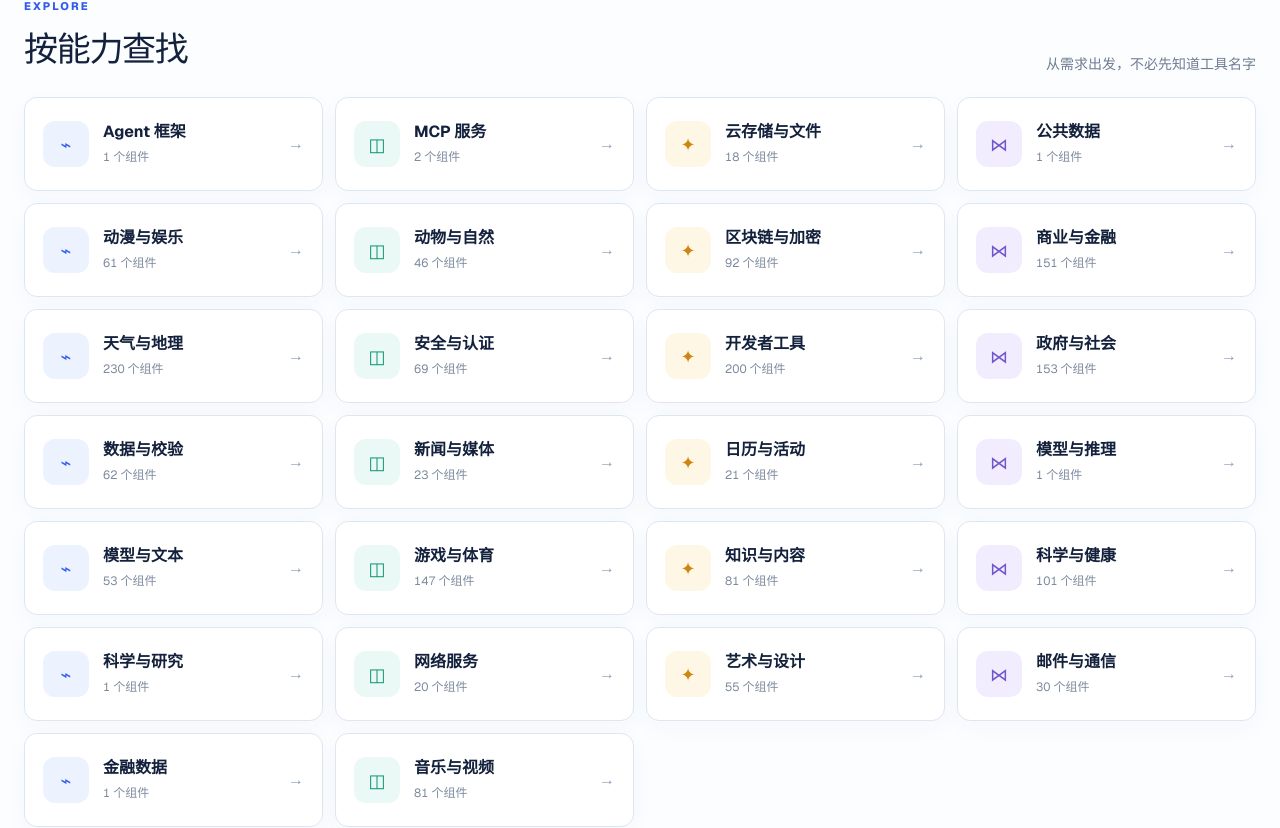
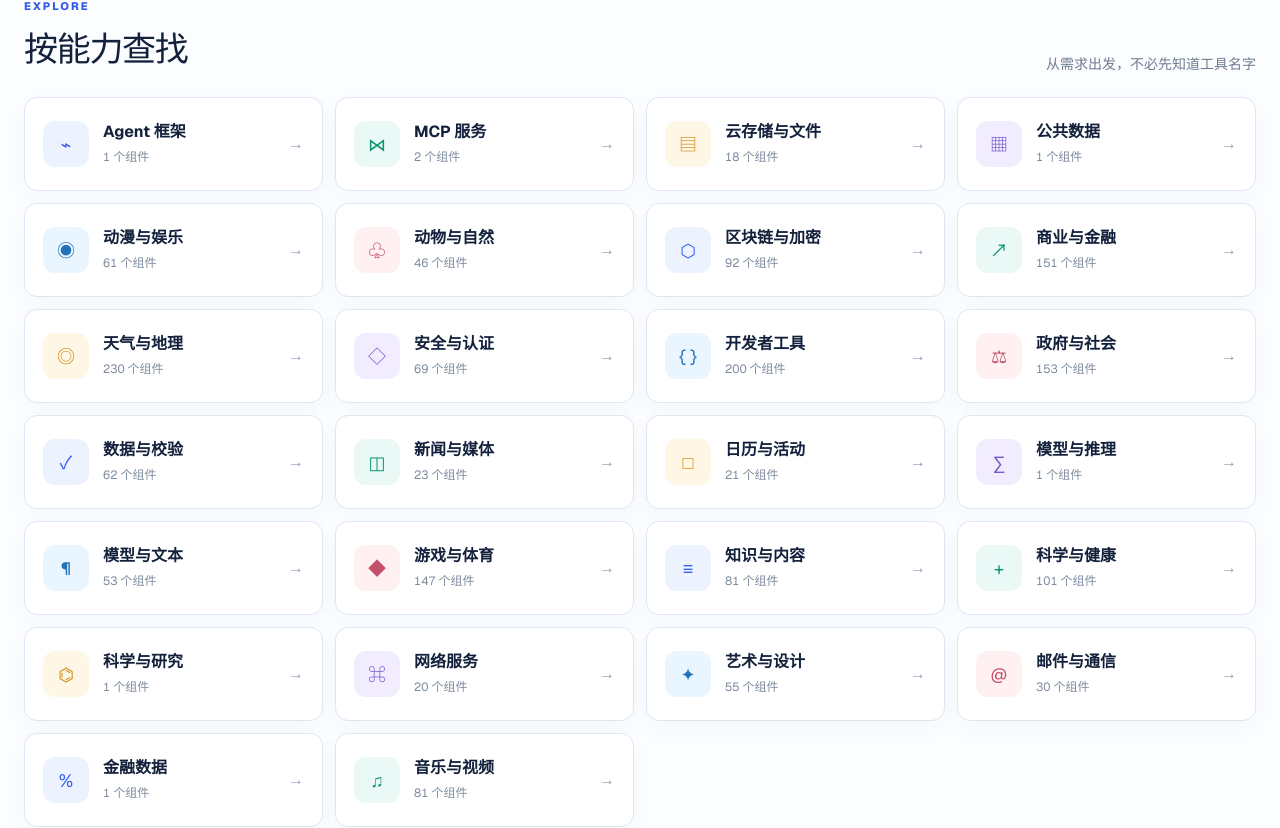
Before and after one commit to Hans010101/ai-baibaoxiang, a Next.js app: page / in a window 1280 px wide. Shown: the part 779-1607 px from the top of the page. Built offline with nearby package versions, Linux system fonts and the light colour scheme; no server answers.

Commit message:
feat: differentiate category icons

```diff
--- a/app/globals.css
+++ b/app/globals.css
@@ -52,7 +52,7 @@ h1 em { color:var(--blue); font-style:normal; }
 .category-grid button:hover { z-index:1; background:#f7faff; border-color:#b9cafa; transform:translateY(-2px); box-shadow:0 14px 30px #33527b12; }
 .category-grid button:active { transform:translateY(0); }
 .category-symbol { width:46px;height:46px;display:grid;place-items:center;flex:0 0 auto;border-radius:12px;background:#edf2ff;color:#315bea;font-size:18px; }
-.symbol-1{background:#eaf9f5;color:#0b966d}.symbol-2{background:#fff7e5;color:#cd8611}.symbol-3{background:#f1edff;color:#7056cc}
+.symbol-1{background:#eaf9f5;color:#0b966d}.symbol-2{background:#fff7e5;color:#cd8611}.symbol-3{background:#f1edff;color:#7056cc}.symbol-4{background:#eaf6ff;color:#2472b8}.symbol-5{background:#fff0f2;color:#c34f68}
 .category-copy { min-width:0; display:flex; flex:1; flex-direction:column; gap:6px; }
 .category-grid strong { padding-right:18px; font-size:16px; line-height:1.25; }
 .category-grid small { color:#7e8b9f; font-size:12px; font-variant-numeric:tabular-nums; }
--- a/components/catalog-explorer.tsx
+++ b/components/catalog-explorer.tsx
@@ -6,6 +6,15 @@ import type { CatalogItem } from '@/lib/catalog';
 import { SiteFooter, SiteHeader } from '@/components/site-shell';
 
 const typeIcons: Record<string, string> = { API: '⌁', MCP: '⋈', 模型: '◈', SDK: '{ }' };
+const categoryIcons: Record<string, string> = {
+  'Agent 框架': '⌁', 'MCP 服务': '⋈', '云存储与文件': '▤', '公共数据': '▦',
+  '动漫与娱乐': '◉', '动物与自然': '♧', '区块链与加密': '⬡', '商业与金融': '↗',
+  '天气与地理': '◎', '安全与认证': '◇', '开发者工具': '{ }', '政府与社会': '⚖',
+  '数据与校验': '✓', '新闻与媒体': '◫', '日历与活动': '□', '模型与推理': '∑',
+  '模型与文本': '¶', '游戏与体育': '◆', '知识与内容': '≡', '科学与健康': '+',
+  '科学与研究': '⌬', '网络服务': '⌘', '艺术与设计': '✦', '邮件与通信': '@',
+  '金融数据': '%', '音乐与视频': '♫',
+};
 const PAGE_SIZE = 48;
 export type ExplorerItem = Pick<CatalogItem, 'slug' | 'name' | 'initial' | 'type' | 'category' | 'description' | 'auth' | 'free' | 'status' | 'accent' | 'tags' | 'officialUrl'>;
 
@@ -94,7 +103,7 @@ export function CatalogExplorer({ items, categories }: { items: ExplorerItem[];
         <div className="category-grid">
           {categories.map((name, index) => (
             <button key={name} onClick={() => selectCategory(name)}>
-              <span className={`category-symbol symbol-${index % 4}`}>{['⌁', '◫', '✦', '⋈'][index % 4]}</span>
+              <span className={`category-symbol symbol-${index % 6}`}>{categoryIcons[name] ?? name.slice(0, 1)}</span>
               <span className="category-copy"><strong>{name}</strong><small>{items.filter((item) => item.category === name).length} 个组件</small></span>
               <b>→</b>
             </button>
```
